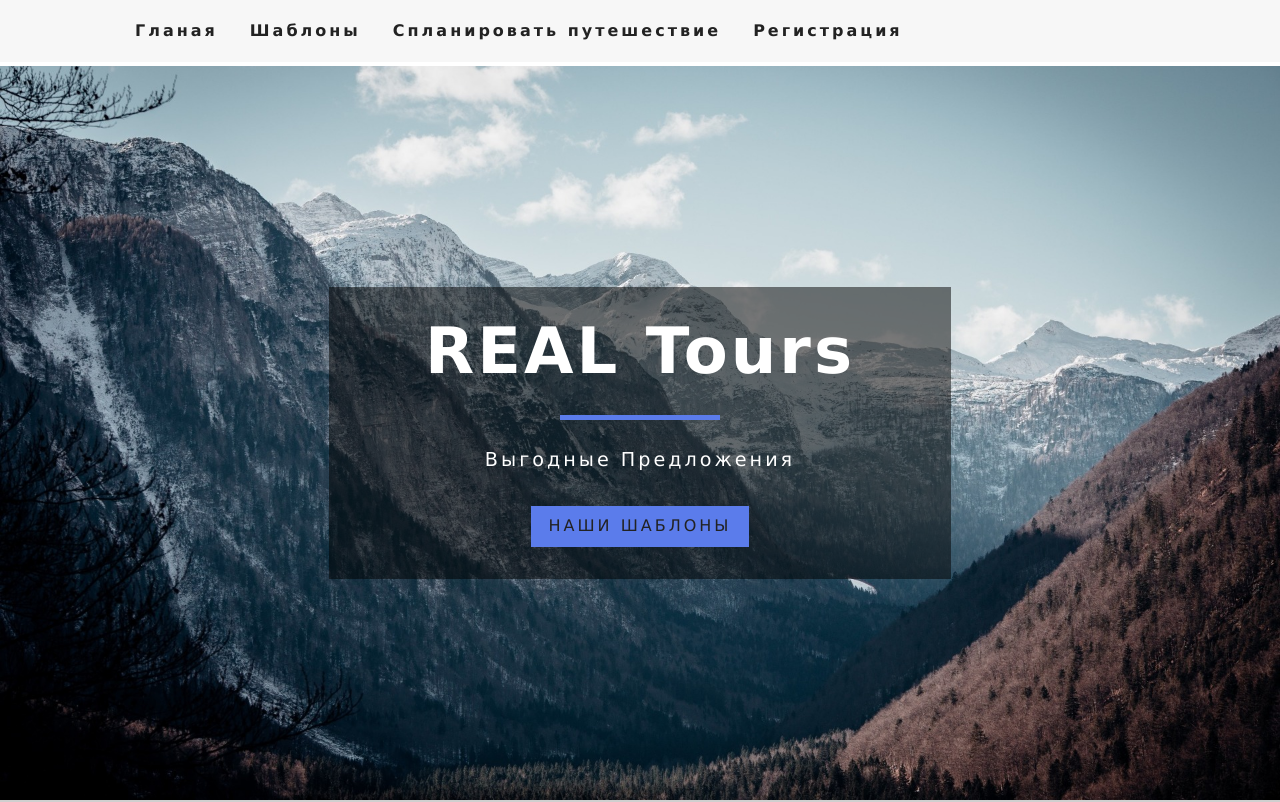
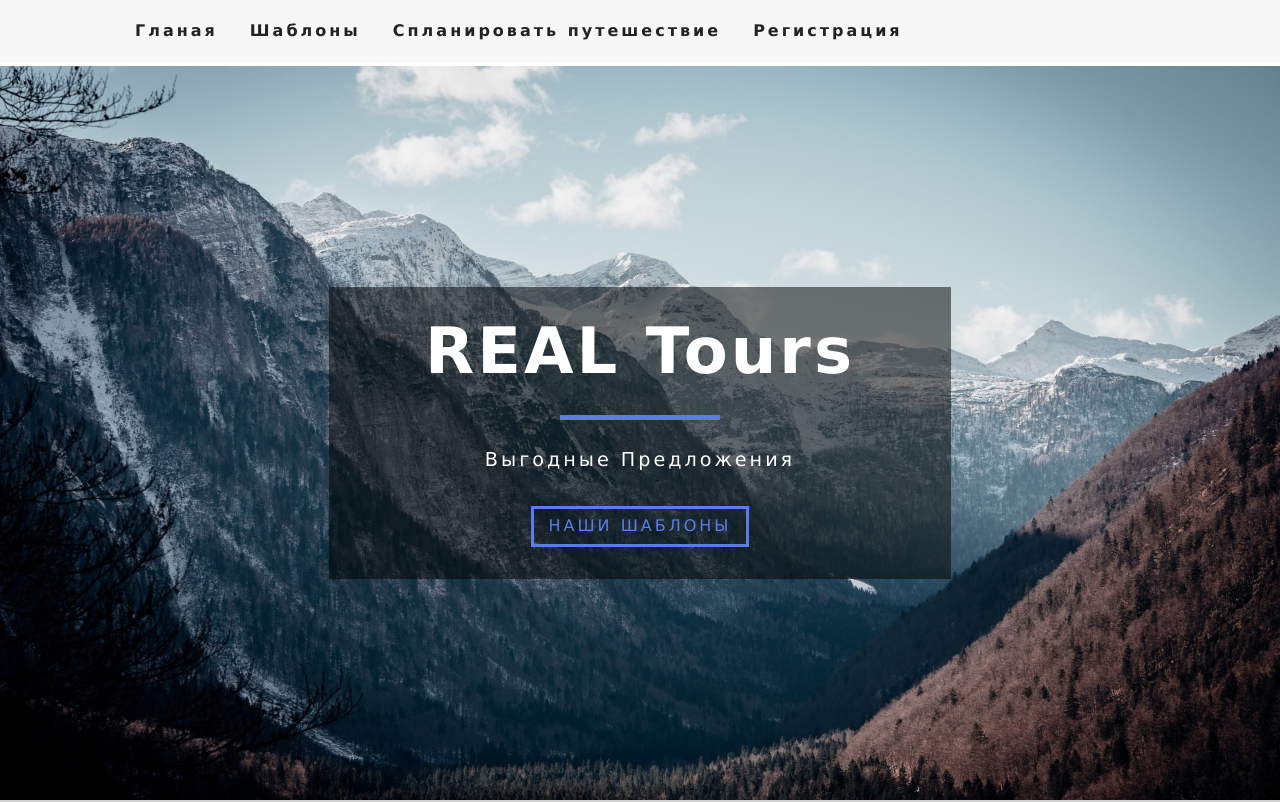
Before and after one commit to VadimAlyshevitch/FRONT-tour-React, a React (Create React App) app: page / in a window 1280 px wide. Shown: the top 802 px of the page. Built offline with nearby package versions, Linux system fonts and the light colour scheme.

Commit message:
some fix

```diff
--- a/src/App.css
+++ b/src/App.css
@@ -57,8 +57,8 @@ h6 {
   display: inline-block;
   text-decoration: none;
   letter-spacing: var(--mainSpacing);
-  color: var(--mainBlack);
-  background: var(--primaryColor);
+  color: var(--primaryColor);
+  background: transparent;
   padding: 0.4rem 0.9rem;
   border: 3px solid var(--primaryColor);
   transition: var(--mainTransition);
@@ -66,8 +66,9 @@ h6 {
   cursor: pointer;
 }
 .btn-primary:hover {
-  background: transparent;
-  color: var(--primaryColor);
+
+  background: var(--primaryColor);
+  color: var(--mainBlack);
 }
 .loading {
   text-transform: capitalize;
```
